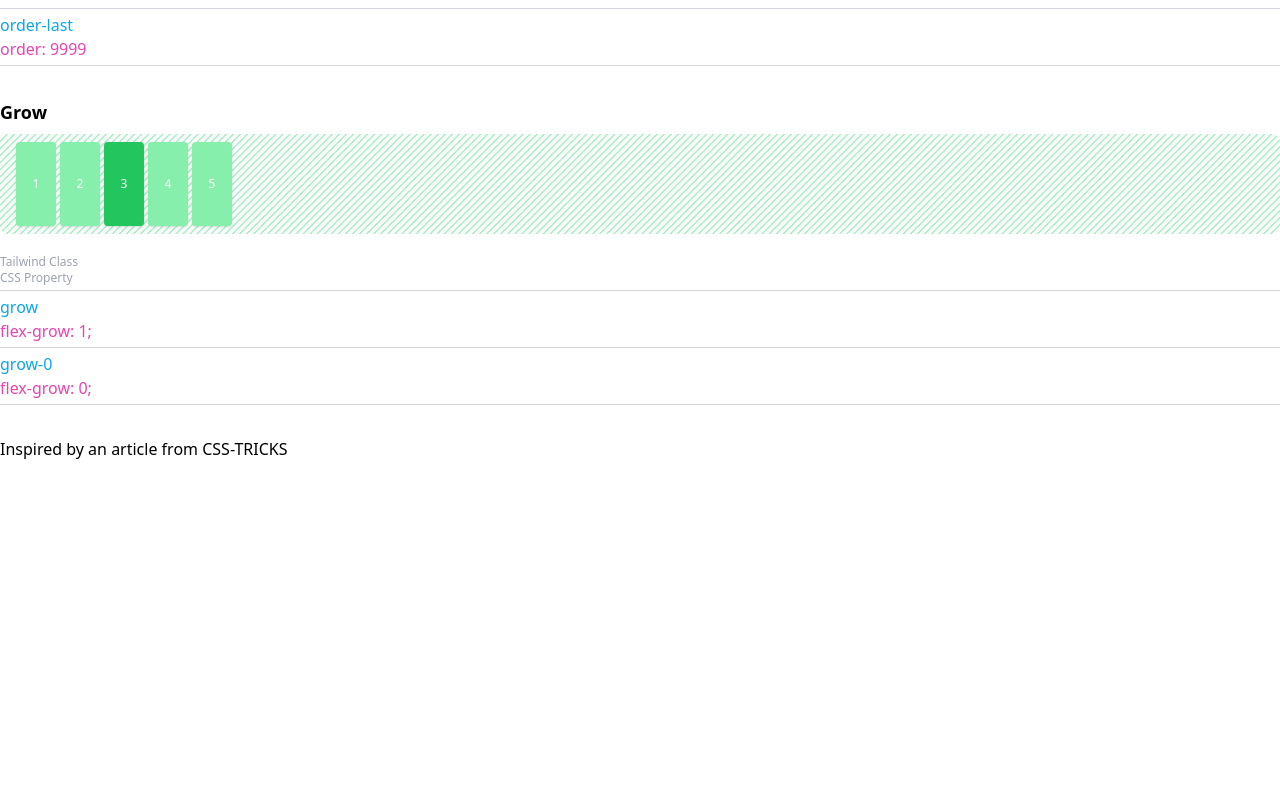
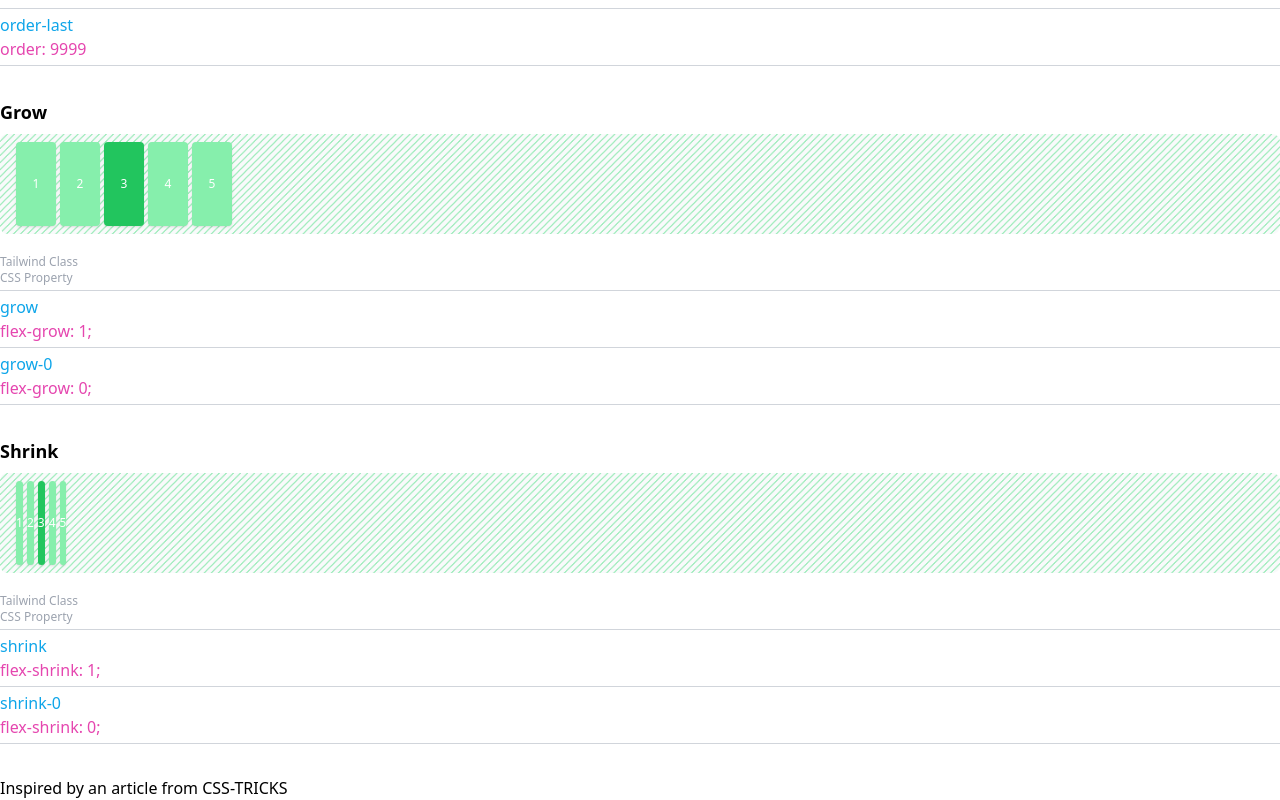
Before and after one commit to hxcode-io/tailwind-flex-cheat-sheet, a Vue app: page / in a window 1280 px wide. Shown: the part 2984-3784 px from the top of the page. Before the commit the page ends 3445 px from the top, so only its background shows below. Built offline with nearby package versions, Linux system fonts and the light colour scheme.

Commit message:
WIP: Copy to clipboard

```diff
--- a/src/App.vue
+++ b/src/App.vue
@@ -3,6 +3,7 @@
 // Check out https://v3.vuejs.org/api/sfc-script-setup.html#sfc-script-setup
 import {PropertyBoxData} from './models/models'
 import PropertyBox from "./components/PropertyBox.vue";
+import {ref} from "vue";
 
 const flexDirection:PropertyBoxData = {
   type: "container",
@@ -101,6 +102,31 @@ const flexGrow:PropertyBoxData = {
     { tailwind: "grow-0", css: "flex-grow: 0;", oneItemClass: "grow-0" }
   ]
 }
+const flexShrink:PropertyBoxData = {
+  type: "items",
+  title: "Shrink",
+  count: 5,
+  classContainer: "",
+  classItems: "w-1/3 h-1/3",
+  items: [
+    { tailwind: "shrink", css: "flex-shrink: 1;", oneItemClass: "shrink" },
+    { tailwind: "shrink-0", css: "flex-shrink: 0;", oneItemClass: "shrink-0" }
+  ]
+}
+
+const show = ref(false);
+
+function copyToClipboard(text: string) {
+  console.log("copyToClipboard in App")
+  navigator.clipboard.writeText(text)
+      .then(() => {
+        alert("Copied")
+      })
+      .catch(err => {
+        console.log('Something went wrong', err);
+      });
+}
+
 
 </script>
 
@@ -113,7 +139,7 @@ const flexGrow:PropertyBoxData = {
       <div class="border">
         <h2 class="font-bold bg-gray-600 text-white p-2">Container (Properties for the parent)</h2>
         <div class="grid grid-cols-2 gap-x-12 px-8">
-          <property-box :data="flexDirection" />
+          <property-box :data="flexDirection" @copy="show = true"/>
           <property-box :data="flexWrap" />
           <property-box :data="flexJustify" />
           <property-box :data="flexAlignItems" />
@@ -125,6 +151,7 @@ const flexGrow:PropertyBoxData = {
         <div class="grid grid-cols-2 gap-x-12 px-8">
           <property-box :data="flexOrder" />
           <property-box :data="flexGrow" />
+          <property-box :data="flexShrink" />
         </div>
       </div>
     </div>
@@ -132,6 +159,39 @@ const flexGrow:PropertyBoxData = {
       Inspired by an <a target="blank" href="https://css-tricks.com/snippets/css/a-guide-to-flexbox/">article from CSS-TRICKS</a>
     </div>
   </div>
+
+
+  <div aria-live="assertive" class="fixed inset-0 flex items-end px-4 py-6 pointer-events-none sm:p-6 sm:items-start">
+    <div class="w-full flex flex-col items-center space-y-4 sm:items-end">
+      <!-- Notification panel, dynamically insert this into the live region when it needs to be displayed -->
+      <transition enter-active-class="transform ease-out duration-300 transition" enter-from-class="translate-y-2 opacity-0 sm:translate-y-0 sm:translate-x-2" enter-to-class="translate-y-0 opacity-100 sm:translate-x-0" leave-active-class="transition ease-in duration-100" leave-from-class="opacity-100" leave-to-class="opacity-0">
+        <div v-if="show" class="max-w-sm w-full bg-white shadow-lg rounded-lg pointer-events-auto ring-1 ring-black ring-opacity-5 overflow-hidden">
+          <div class="p-4">
+            <div class="flex items-start">
+              <div class="flex-shrink-0">
+<!--                <CheckCircleIcon class="h-6 w-6 text-green-400" aria-hidden="true" />-->
+              </div>
+              <div class="ml-3 w-0 flex-1 pt-0.5">
+                <p class="text-sm font-medium text-gray-900">
+                  Copied to clipboard!
+                </p>
+                <p class="mt-1 text-sm text-gray-500">
+                  Anyone with a link can now view this file.
+                </p>
+              </div>
+              <div class="ml-4 flex-shrink-0 flex">
+                <button @click="show = false" class="bg-white rounded-md inline-flex text-gray-400 hover:text-gray-500 focus:outline-none focus:ring-2 focus:ring-offset-2 focus:ring-indigo-500">
+                  <span class="sr-only">Close</span>
+<!--                  <XIcon class="h-5 w-5" aria-hidden="true" />-->
+                </button>
+              </div>
+            </div>
+          </div>
+        </div>
+      </transition>
+    </div>
+  </div>
+
 </template>
 
 <style>
--- a/src/components/PropertyBox.vue
+++ b/src/components/PropertyBox.vue
@@ -23,6 +23,15 @@ import {onMounted, ref, toRefs} from "vue";
     oneItemClass.value = data.value.classItems + " " + (item.classItems || "") + (item.oneItemClass || "");
   }
 
+  const emit = defineEmits<{
+    (e: 'copy'): void;
+  }>();
+
+  function copyToClipboard(text: string) {
+    console.log("copyToClipboard in Box")
+    emit('copy');
+  }
+
   onMounted(() => {
     selectItem();
   });
@@ -36,7 +45,6 @@ import {onMounted, ref, toRefs} from "vue";
   <div class="property-box" :class="{ 'flex-container' : data.type === 'container', 'flex-items': data.type === 'items'}">
     <div class="title">{{ data.title }}</div>
     <div class="showbox stripes" :class="containerClass">
-<!--      <div v-for="idx in data.count" :key="idx" class="item" :class="itemClass"><span>{{ idx }}</span></div>-->
       <div v-for="idx in data.count" :key="idx" class="item" :class="(data.type === 'items' && idx === 3) ? oneItemClass : itemClass">
         <span>{{ idx }}</span>
       </div>
@@ -47,8 +55,8 @@ import {onMounted, ref, toRefs} from "vue";
         <div class="w-1/2">CSS Property</div>
       </li>
       <li v-for="item in data.items" :key="item" class="flex data" @mouseenter="selectItem(item)" @mouseleave="selectItem()">
-        <div class="w-1/2 tailwindColor">{{ item.tailwind }}</div>
-        <div class="w-1/2 cssColor">{{ item.css }}</div>
+        <div class="w-1/2 tailwindColor cursor-pointer" @click="copyToClipboard(item.tailwind)">{{ item.tailwind }}</div>
+        <div class="w-1/2 cssColor cursor-pointer" @click="copyToClipboard(item.css)">{{ item.css }}</div>
       </li>
     </ul>
   </div>
```
